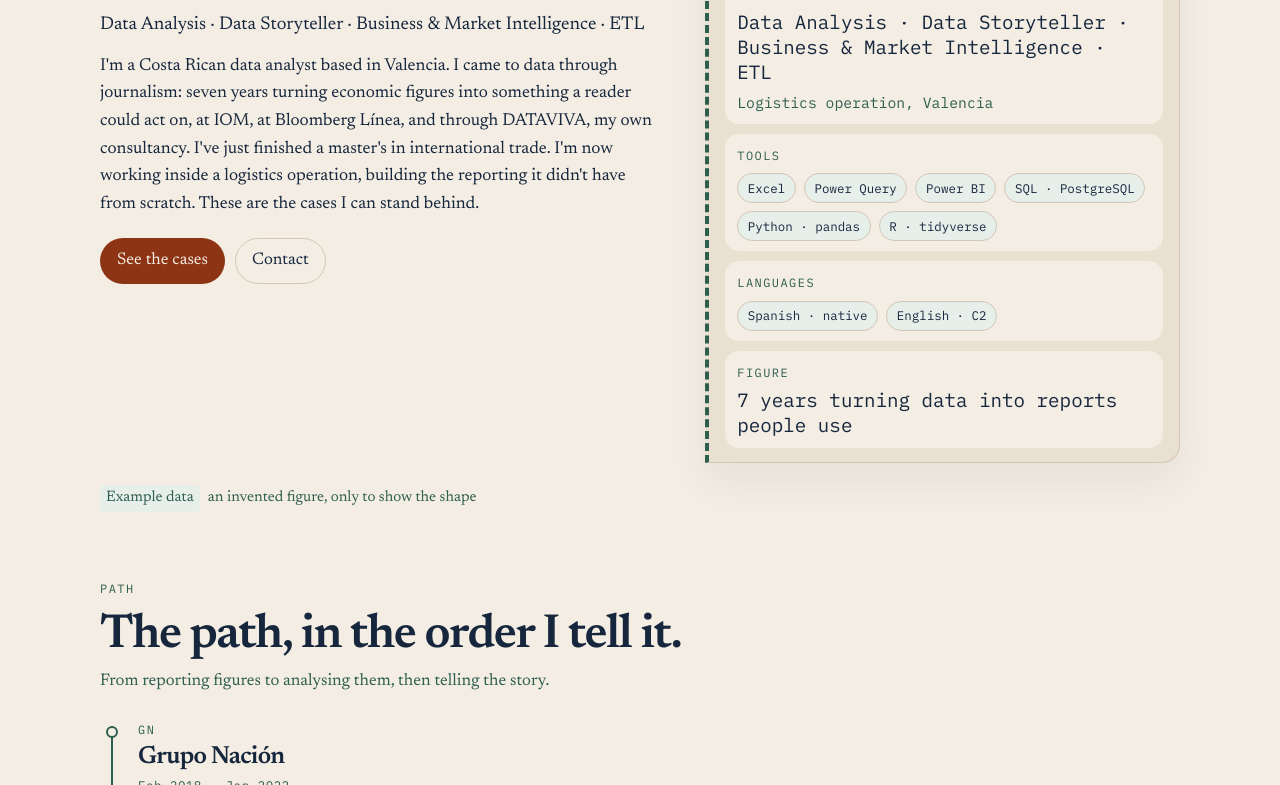
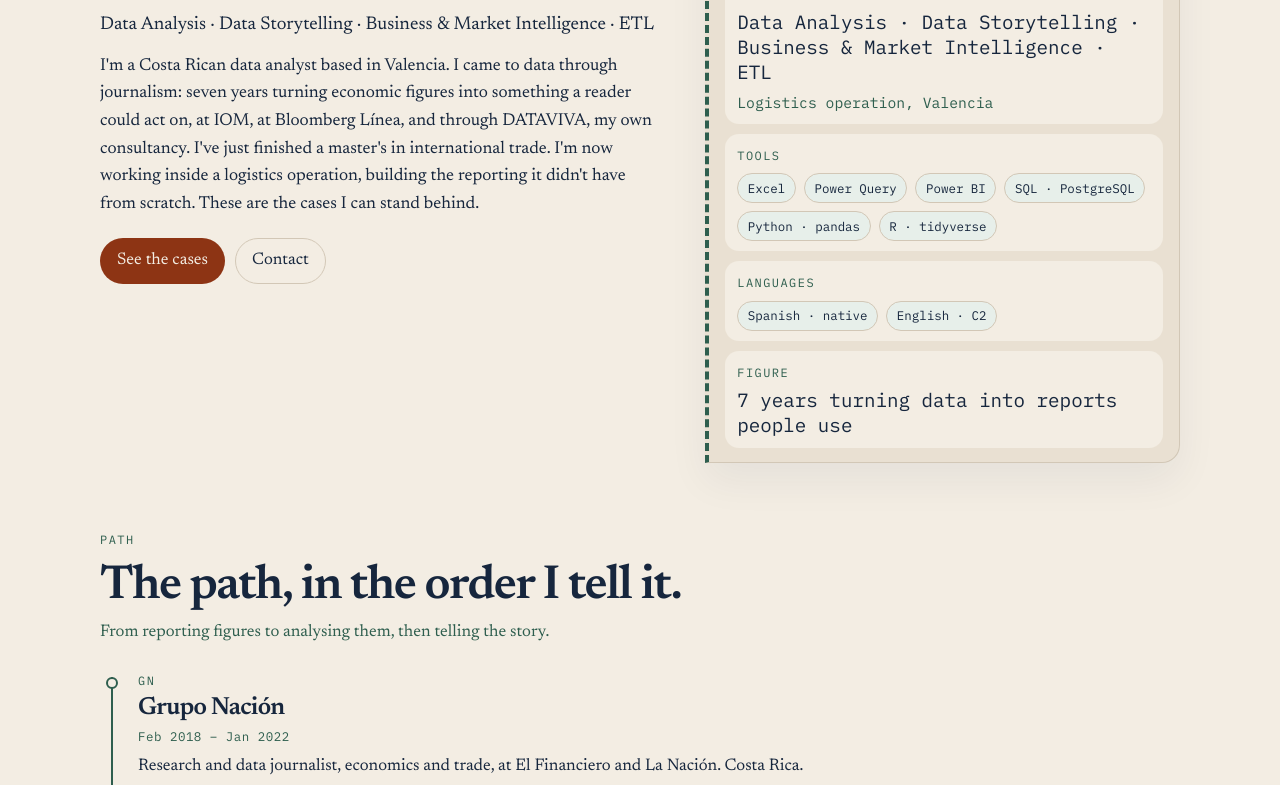
Before and after one commit to HidalgosCode27/dataviva, a plain HTML site: page index.html in a window 1280 px wide. Shown: the part 315-1100 px from the top of the page. Drawn offline with Linux system fonts and the light colour scheme.

Commit message:
Rename the role to Data Storytelling and drop the example-data legend.
The role line is the same in the hero, the role card, the description, and the README. The home legend is gone.

Co-authored-by: Andrea Hidalgo <andrehidalgoarce@gmail.com>

```diff
--- a/css/style.css
+++ b/css/style.css
@@ -501,8 +501,7 @@ button:disabled {
   border-radius: 999px;
 }
 
-.pending,
-.tag-example {
+.pending {
   display: inline;
   padding: 0.08em 0.4em;
   border-radius: 5px;
@@ -512,28 +511,6 @@ button:disabled {
 .pending {
   color: var(--clay);
   background: var(--clay-soft);
-}
-
-.tag-example {
-  color: var(--lagoon-deep);
-  background: var(--mist);
-}
-
-.legend {
-  display: flex;
-  flex-wrap: wrap;
-  gap: 10px 18px;
-  list-style: none;
-  padding: 0;
-  margin: 1.4rem 0 0;
-  color: var(--ink-soft);
-  font-size: 0.95rem;
-}
-
-.legend li {
-  display: flex;
-  align-items: center;
-  gap: 8px;
 }
 
 .section {
--- a/index.html
+++ b/index.html
@@ -4,13 +4,13 @@
   <meta charset="utf-8">
   <meta name="viewport" content="width=device-width, initial-scale=1">
   <title>Andrea Hidalgo · Data analyst</title>
-  <meta name="description" content="Data Analysis · Data Storyteller · Business &amp; Market Intelligence · ETL">
+  <meta name="description" content="Data Analysis · Data Storytelling · Business &amp; Market Intelligence · ETL">
   <meta name="author" content="Andrea Hidalgo">
   <meta name="theme-color" content="#f3ede3" media="(prefers-color-scheme: light)">
   <meta name="theme-color" content="#16263d" media="(prefers-color-scheme: dark)">
   <link rel="canonical" href="https://hidalgoscode27.github.io/dataviva/">
   <meta property="og:title" content="Andrea Hidalgo · DATAVIVA">
-  <meta property="og:description" content="Data Analysis · Data Storyteller · Business &amp; Market Intelligence · ETL">
+  <meta property="og:description" content="Data Analysis · Data Storytelling · Business &amp; Market Intelligence · ETL">
   <meta property="og:url" content="https://hidalgoscode27.github.io/dataviva/">
   <meta property="og:image" content="https://hidalgoscode27.github.io/dataviva/img/andrea.jpg">
   <meta property="og:image:width" content="300">
@@ -78,7 +78,7 @@
               <h1>Andrea <em>Hidalgo</em></h1>
             </div>
           </div>
-          <p class="role">Data Analysis · Data Storyteller · Business &amp; Market Intelligence · ETL</p>
+          <p class="role">Data Analysis · Data Storytelling · Business &amp; Market Intelligence · ETL</p>
           <p class="lede">I'm a Costa Rican data analyst based in Valencia. I came to data through journalism: seven years turning economic figures into something a reader could act on, at IOM, at Bloomberg Línea, and through DATAVIVA, my own consultancy. I've just finished a master's in international trade. I'm now working inside a logistics operation, building the reporting it didn't have from scratch. These are the cases I can stand behind.</p>
           <div class="actions">
             <a class="btn btn-primary" href="#cases">See the cases</a>
@@ -103,7 +103,7 @@
             </article>
             <article class="kpi kpi-wide">
               <p class="kpi-label">Role</p>
-              <p class="kpi-value kpi-value-long">Data Analysis · Data Storyteller · Business &amp; Market Intelligence · ETL</p>
+              <p class="kpi-value kpi-value-long">Data Analysis · Data Storytelling · Business &amp; Market Intelligence · ETL</p>
               <p class="kpi-note">Logistics operation, Valencia</p>
             </article>
             <article class="kpi kpi-wide">
@@ -130,11 +130,6 @@
             </article>
           </div>
         </aside>
-      </div>
-      <div class="wrap">
-        <ul class="legend">
-          <li><span class="tag-example">Example data</span> an invented figure, only to show the shape</li>
-        </ul>
       </div>
     </section>
 
```
Also changed, not shown: 1 other file.
